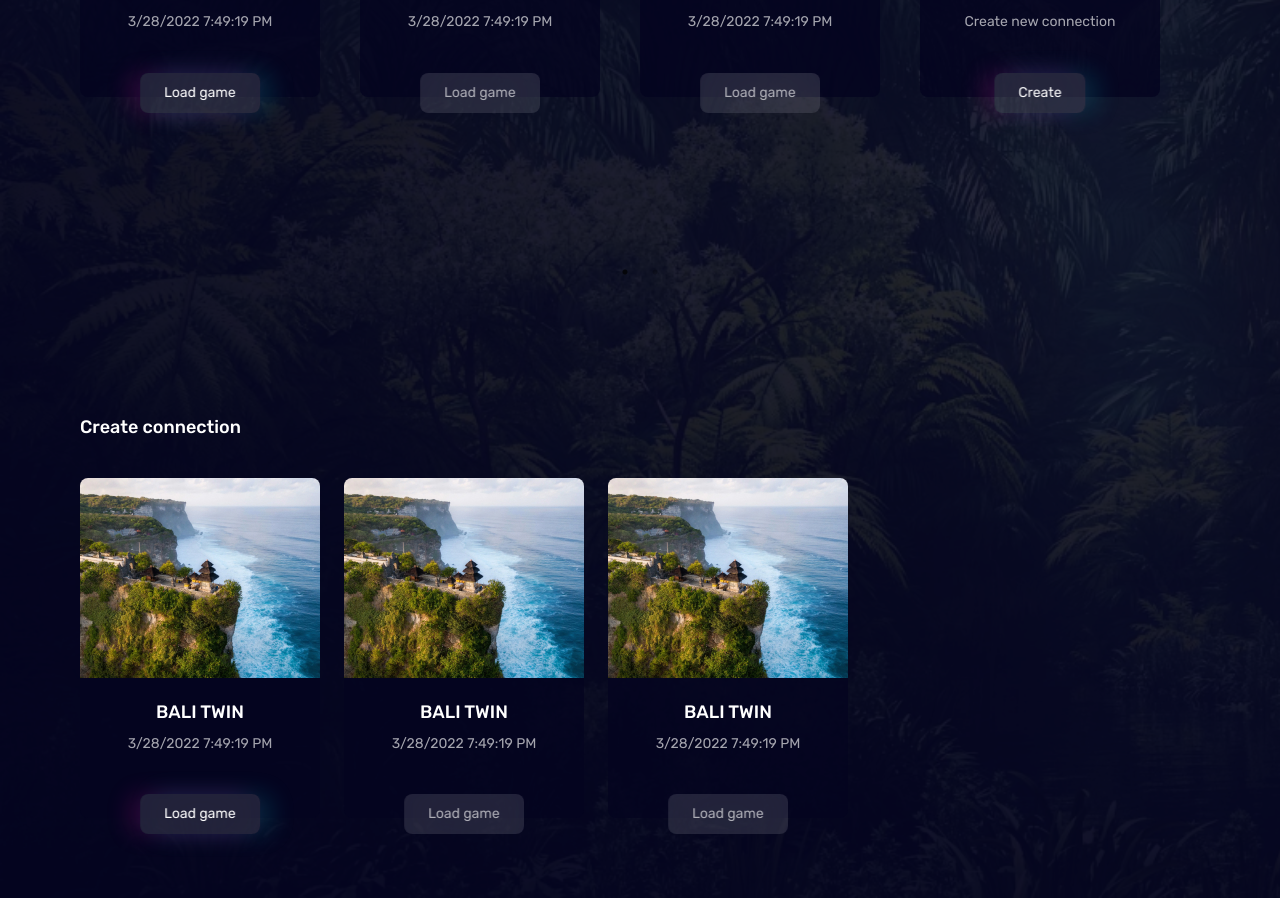
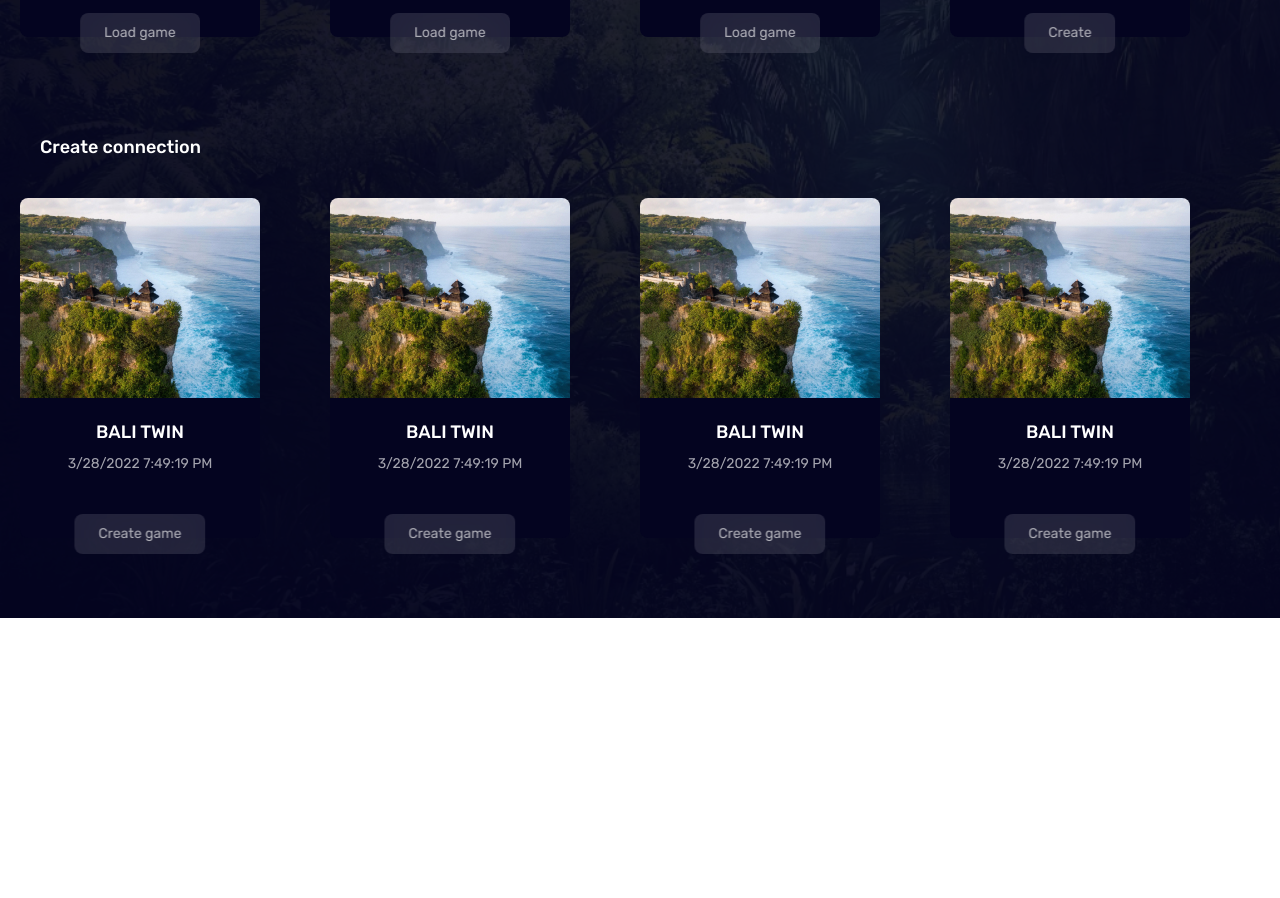
Before and after one commit to Nikita-Shuminskiy/bali-twin, a React (Create React App) app: page /gamePage in a window 1280 px wide. Shown: the part 385-1283 px from the top of the page. After the commit the page ends 1003 px from the top, so only its background shows below. Built offline with nearby package versions, Linux system fonts and the light colour scheme.

Commit message:
fix : slider style

```diff
--- a/src/Components/ButtonGame/ButtonGame.module.scss
+++ b/src/Components/ButtonGame/ButtonGame.module.scss
@@ -1,5 +1,4 @@
 .button{
-  position: absolute;
   max-width: 132px;
   width: max-content;
   height: 40px;
@@ -9,10 +8,7 @@
   align-items: center;
   background: rgba(255, 255, 255, 0.12);
   backdrop-filter: blur(30px);
-  bottom: -16px;
-  left: 50%;
   cursor: pointer;
-  transform: translateX(-50%);
   &-active{
     box-shadow: 12px 0px 24px rgba(10, 206, 219, 0.16), -12px 0px 24px rgba(255, 26, 177, 0.16);
   }
--- a/src/Components/ConnectionCard/ConnectionCard.module.scss
+++ b/src/Components/ConnectionCard/ConnectionCard.module.scss
@@ -19,6 +19,7 @@
   }
 }
 
+
 .card-connection {
   &-inner {
     background: rgba(4, 4, 32, 0.8);
@@ -38,8 +39,12 @@
     bottom: 0;
     right: 0;
     left: 0;
-    background: linear-gradient(124.78deg, rgba(255, 26, 177, 0.32) 0%, rgba(10, 206, 219, 0.32) 100%);
+    background: rgba(4, 4, 32, 0.8);
   }
+}
+
+.card-wrapper:hover .card-connection-inner::before{
+  background: linear-gradient(124.78deg, rgba(255, 26, 177, 0.32) 0%, rgba(10, 206, 219, 0.32) 100%);
 }
 
 .card-info {
@@ -48,7 +53,7 @@
     max-height: 140px;
     height: 100%;
     border-radius: 0 0 8px 8px;
-    background: rgba(4, 4, 32, 0.8);
+    background: #040420;
   }
 
   &-title {
@@ -74,3 +79,38 @@
     opacity: 0.64;
   }
 }
+
+.button{
+  position: absolute;
+  max-width: 132px;
+  width: max-content;
+  height: 40px;
+  border-radius: 8px;
+  display: flex;
+  justify-content: center;
+  align-items: center;
+  background: rgba(255, 255, 255, 0.12);
+  backdrop-filter: blur(30px);
+  bottom: -16px;
+  left: 50%;
+  cursor: pointer;
+  transform: translateX(-50%);
+
+  &-text{
+    font-family: 'Rubik';
+    font-style: normal;
+    font-weight: 400;
+    font-size: 14px;
+    line-height: 24px;
+    opacity: 0.64;
+    color: #FFFFFF;
+    padding: 8px 24px;
+  }
+}
+
+.card-wrapper:hover .button{
+  box-shadow: 12px 0px 24px rgba(10, 206, 219, 0.16), -12px 0px 24px rgba(255, 26, 177, 0.16);
+}
+.card-wrapper:hover .button-text{
+  opacity: 1;
+}
--- a/src/Components/ConnectionCard/ConnectionCard.tsx
+++ b/src/Components/ConnectionCard/ConnectionCard.tsx
@@ -6,7 +6,6 @@ export const ConnectionCard: React.FC<ConnectionCardPropsType> = ({
     type,
     date,
     srcImg,
-    typeButton = 'none',
 }) => {
     const buttonText = {
         newConnection: 'Create',
@@ -97,7 +96,11 @@ export const ConnectionCard: React.FC<ConnectionCardPropsType> = ({
                     {type === 'newConnection' ? 'Create new connection' : date}
                 </p>
             </div>
-            <ButtonGame buttonText={buttonText[type]} type={typeButton} />
+            <div className={styles['button']}>
+                <span className={styles['button-text']}>
+                    {buttonText[type]}
+                </span>
+            </div>
         </div>
     )
 }
--- a/src/Components/SliderGame/SliderGame.module.scss
+++ b/src/Components/SliderGame/SliderGame.module.scss
@@ -1,5 +1,8 @@
 .container-slider{
   padding: 20px;
-  max-width: 1340px;
+  max-width: 1540px;
   margin-left: auto;
+  @media (max-width: 1900px) {
+    max-width: 1300px;
+  }
 }
--- a/src/Components/SliderGame/SliderGame.tsx
+++ b/src/Components/SliderGame/SliderGame.tsx
@@ -9,13 +9,15 @@ export const SliderGame: React.FC<SliderGamePropsType> = ({
     const sliderSettings = settings
         ? settings
         : {
-              arrows: false,
               speed: 500,
               slidesToShow: 5,
               slidesToScroll: 5,
               rows: 1,
               initialSlide: 0,
               infinite: true,
+              dots: false,
+              arrows: false,
+              adaptiveHeight: true,
               responsive: [
                   {
                       breakpoint: 1310,
@@ -23,7 +25,9 @@ export const SliderGame: React.FC<SliderGamePropsType> = ({
                           slidesToShow: 4,
                           slidesToScroll: 4,
                           infinite: true,
-                          dots: true,
+                          adaptiveHeight: true,
+                          dots: false,
+                          arrows: false,
                       },
                   },
                   {
@@ -31,8 +35,10 @@ export const SliderGame: React.FC<SliderGamePropsType> = ({
                       settings: {
                           slidesToShow: 3,
                           slidesToScroll: 3,
+                          adaptiveHeight: true,
                           infinite: true,
-                          dots: true,
+                          dots: false,
+                          arrows: false,
                       },
                   },
                   {
@@ -40,12 +46,16 @@ export const SliderGame: React.FC<SliderGamePropsType> = ({
                       settings: {
                           slidesToShow: 2,
                           slidesToScroll: 2,
+                          adaptiveHeight: true,
+                          dots: false,
+                          arrows: false,
                       },
                   },
                   {
-                      breakpoint: 480,
+                      breakpoint: 664,
                       settings: {
                           infinite: true,
+                          adaptiveHeight: true,
                           slidesToShow: 1,
                           slidesToScroll: 1,
                       },
--- a/src/Pages/GamePage/CreateConnection/CreateConnection.module.scss
+++ b/src/Pages/GamePage/CreateConnection/CreateConnection.module.scss
@@ -53,9 +53,11 @@
 
   &-connection-cards-inner{
     display: flex;
+    flex-wrap: wrap;
   }
 
   &-connection-card-box{
+    margin-bottom: 50px;
     margin-right: 24px ;
   }
 }
--- a/src/Pages/GamePage/CreateConnection/CreateConnection.tsx
+++ b/src/Pages/GamePage/CreateConnection/CreateConnection.tsx
@@ -17,23 +17,20 @@ export const CreateConnection = () => {
         {
             title: 'Bali Twin',
             srcImg: imgCard,
-            typeButton: 'active',
             date: `${new Date().toLocaleDateString()} ${new Date().toLocaleTimeString()}`,
-            type: 'loadingGame',
+            type: 'createGame',
         },
         {
             title: 'Bali Twin',
             srcImg: imgCard,
-            typeButton: 'none',
             date: `${new Date().toLocaleDateString()} ${new Date().toLocaleTimeString()}`,
-            type: 'loadingGame',
+            type: 'createGame',
         },
         {
             title: 'Bali Twin',
             srcImg: imgCard,
-            typeButton: 'none',
             date: `${new Date().toLocaleDateString()} ${new Date().toLocaleTimeString()}`,
-            type: 'loadingGame',
+            type: 'createGame',
         },
     ]
 
@@ -46,11 +43,13 @@ export const CreateConnection = () => {
                     </h3>
                 </div>
             </div>
-            {arrayConnections.length >= 5 ? (
             <SliderGame>
                 {arrayConnections.map((card, index) => {
                     return (
-                            <div key={index}>
+                        <div
+                            key={index}
+                            className={styles['game-page-connection-card-box']}
+                        >
                             <ConnectionCard
                                 date={card.date}
                                 type={card.type}
@@ -62,30 +61,6 @@ export const CreateConnection = () => {
                     )
                 })}
             </SliderGame>
-            ) : (
-                <div className={styles['container']}>
-                    <div className={styles['game-page-connection-cards-inner']}>
-                        {arrayConnections.map((card, index) => {
-                            return (
-                                <div
-                                    key={index}
-                                    className={
-                                        styles['game-page-connection-card-box']
-                                    }
-                                >
-                                    <ConnectionCard
-                                        date={card.date}
-                                        type={card.type}
-                                        typeButton={card.typeButton}
-                                        srcImg={card.srcImg}
-                                        title={card.title}
-                                    />
-                                </div>
-                            )
-                        })}
-                    </div>
-                </div>
-            )}
         </>
     )
 }
--- a/src/Pages/GamePage/GamePage.module.scss
+++ b/src/Pages/GamePage/GamePage.module.scss
@@ -3,6 +3,7 @@
   background-image: url("bg/bg.png");
   min-height: 100vh;
   position: relative;
+  overflow: hidden;
 }
 .wrapper::after{
   content: '';
@@ -15,5 +16,5 @@
 }
 
 .load-connection-box,.create-connection-box{
-  padding: 60px;
+
 }
--- a/src/Pages/GamePage/LoadConnection/LoadConnection.module.scss
+++ b/src/Pages/GamePage/LoadConnection/LoadConnection.module.scss
@@ -49,4 +49,14 @@
     max-width: 1200px;
     margin-left: auto;
   }
+
+  &-connection-cards-inner{
+    display: flex;
+    flex-wrap: wrap;
+  }
+
+  &-connection-card-box{
+    margin-bottom: 50px;
+    margin-right: 20px;
+  }
 }
--- a/src/Pages/GamePage/slider.css
+++ b/src/Pages/GamePage/slider.css
@@ -3,5 +3,12 @@
 }
 
 .slick-track{
-    height: 500px;
+    height: 400px;
 }
+
+
+@media (max-width: 440px) {
+    .slick-current{
+        width: max-content !important;
+    }
+}
```
Lines whose indentation alone changed are shown as unchanged.
